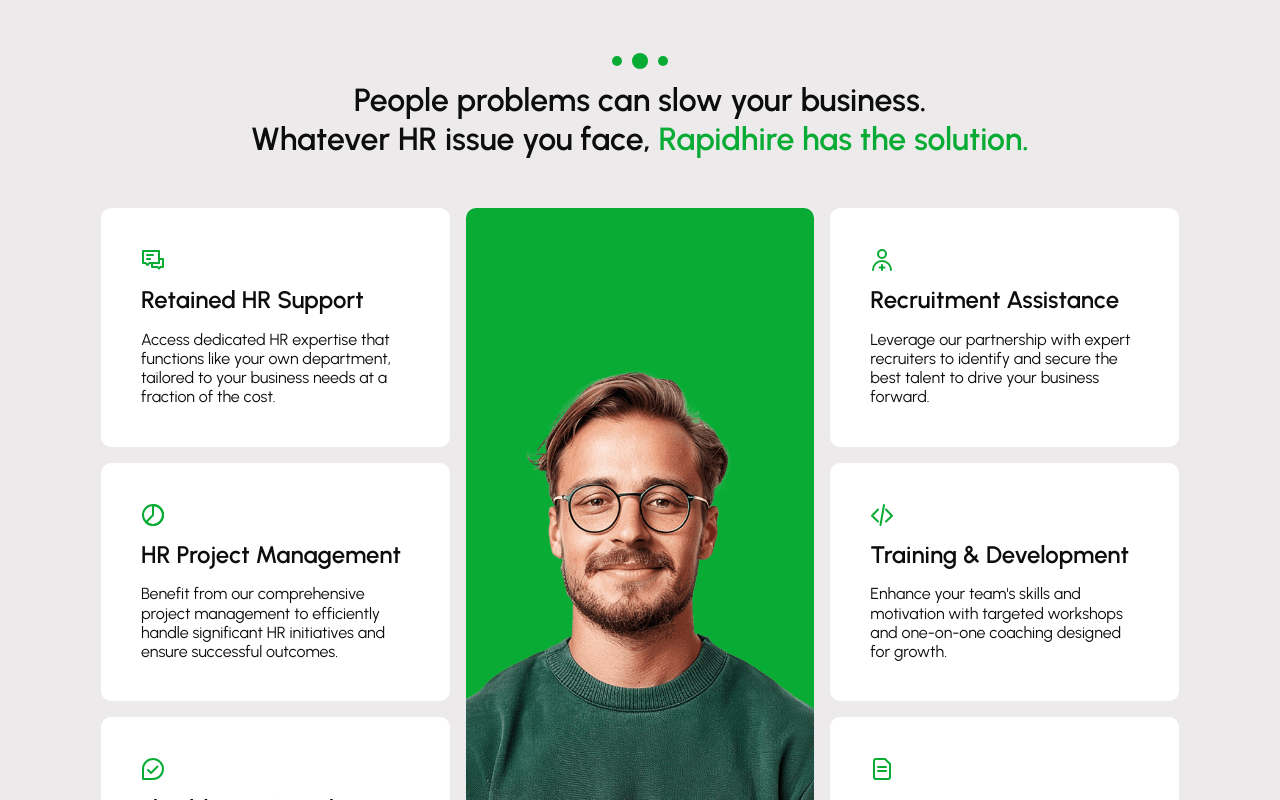
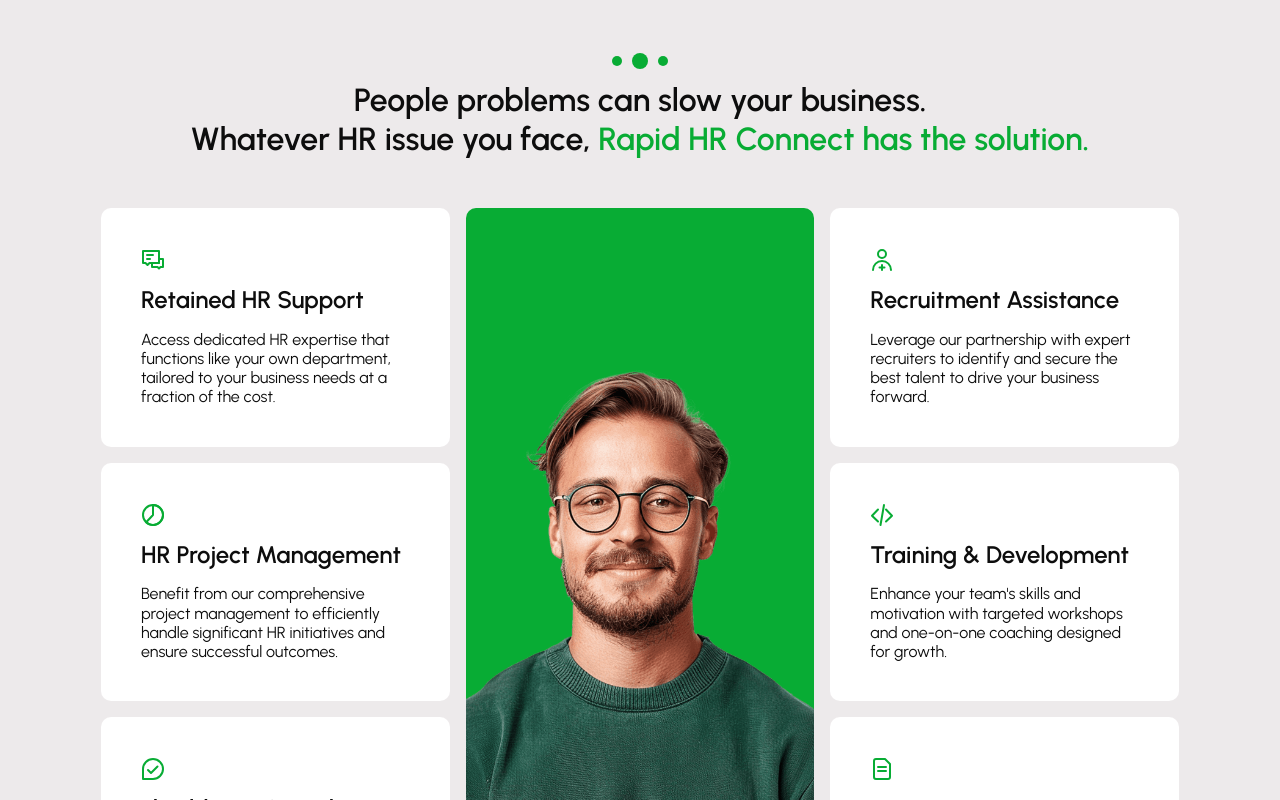
Before and after one commit to splashbit-projects/rapidhire, a Next.js app: page / in a window 1280 px wide. Shown: the part 840-1640 px from the top of the page. Built offline with nearby package versions, Linux system fonts and the light colour scheme.

Commit message:
Fixed brand name

```diff
--- a/src/app/(home)/_components/HomeBuzzwords.jsx
+++ b/src/app/(home)/_components/HomeBuzzwords.jsx
@@ -26,7 +26,7 @@
               variants={fadeInUp}
             >
               You're busy running your business — don't waste time with vague
-              promises and jargon. At Rapidhire LTD HR HK, we provide actionable
+              promises and jargon. At Rapidhire LTD, we provide actionable
               HR support that's both straightforward and effective.
             </motion.p>
             <motion.p
--- a/src/app/(home)/_components/HomeFAQ.jsx
+++ b/src/app/(home)/_components/HomeFAQ.jsx
@@ -24,7 +24,7 @@
         <div className="home-faq__body">
           <Accordion
             title="How can I improve employee engagement in my company?"
-            text="Employee engagement is crucial for productivity and retention. At Rapidhire LTD HR HK, our Training & Development services offer tailored workshops and coaching to boost employee motivation and engagement. We help create a positive work environment where your team thrives."
+            text="Employee engagement is crucial for productivity and retention. At Rapidhire LTD, our Training & Development services offer tailored workshops and coaching to boost employee motivation and engagement. We help create a positive work environment where your team thrives."
           />
           <Accordion
             title="We're experiencing high employee turnover. What can we do to address this?"
--- a/src/app/(home)/_components/HomeSolutions.jsx
+++ b/src/app/(home)/_components/HomeSolutions.jsx
@@ -22,7 +22,7 @@
           <h2>
             People problems can slow your business.
             <br />
-            Whatever HR issue you face, <span>Rapidhire has the solution.</span>
+            Whatever HR issue you face, <span>Rapid HR Connect has the solution.</span>
           </h2>
         </motion.div>
         <div className="home-solutions__body">
--- a/src/app/layout.jsx
+++ b/src/app/layout.jsx
@@ -7,7 +7,7 @@
 const urbanist = Urbanist({ subsets: ["latin"] });
 
 export const metadata = {
-  title: "Rapidhire",
+  title: "Rapid HR Connect",
   description: "",
 };
 
--- a/src/global_components/Footer.jsx
+++ b/src/global_components/Footer.jsx
@@ -52,7 +52,7 @@
       </div>
       <div className="foot-bottom">
         <div className="_container">
-          © {currentYear} Rapidhire LTD HR HK. All Rights Reserved.
+          © {currentYear} Rapidhire LTD. All Rights Reserved.
         </div>
       </div>
     </footer>
```
